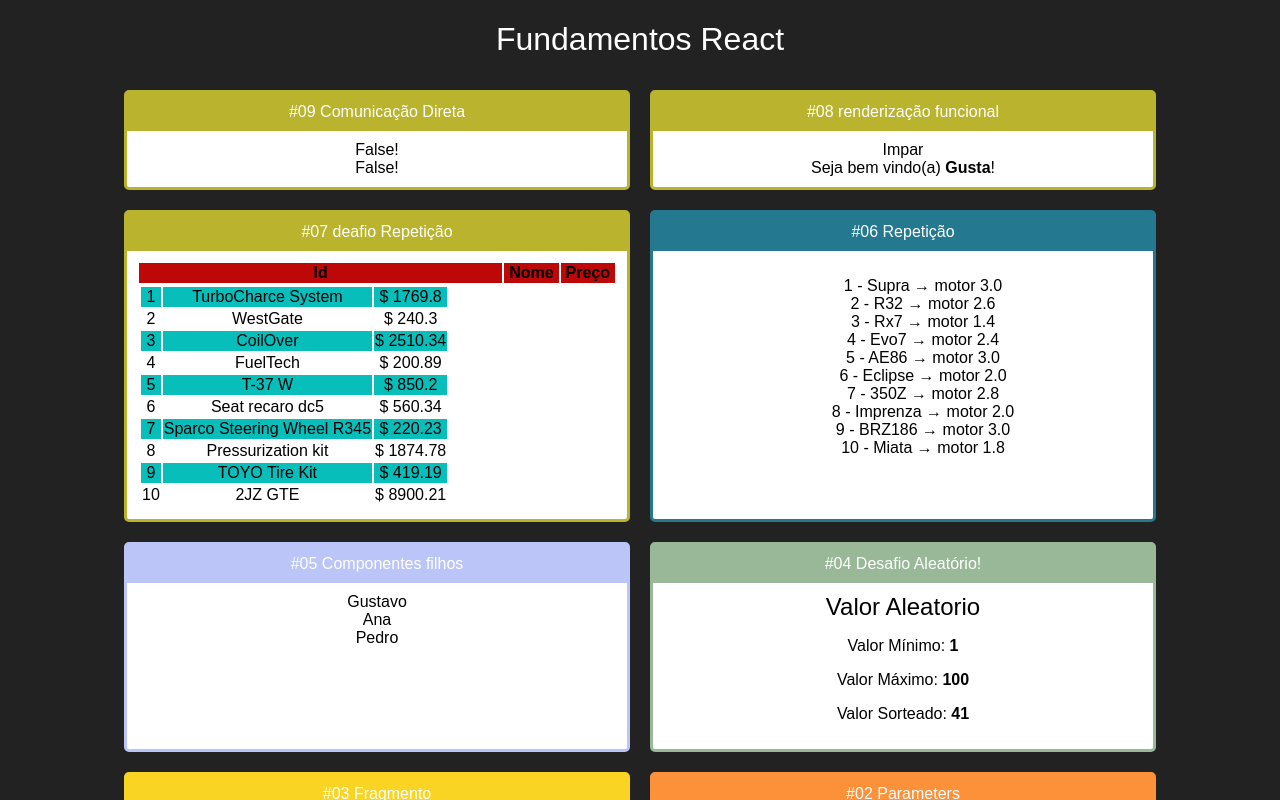
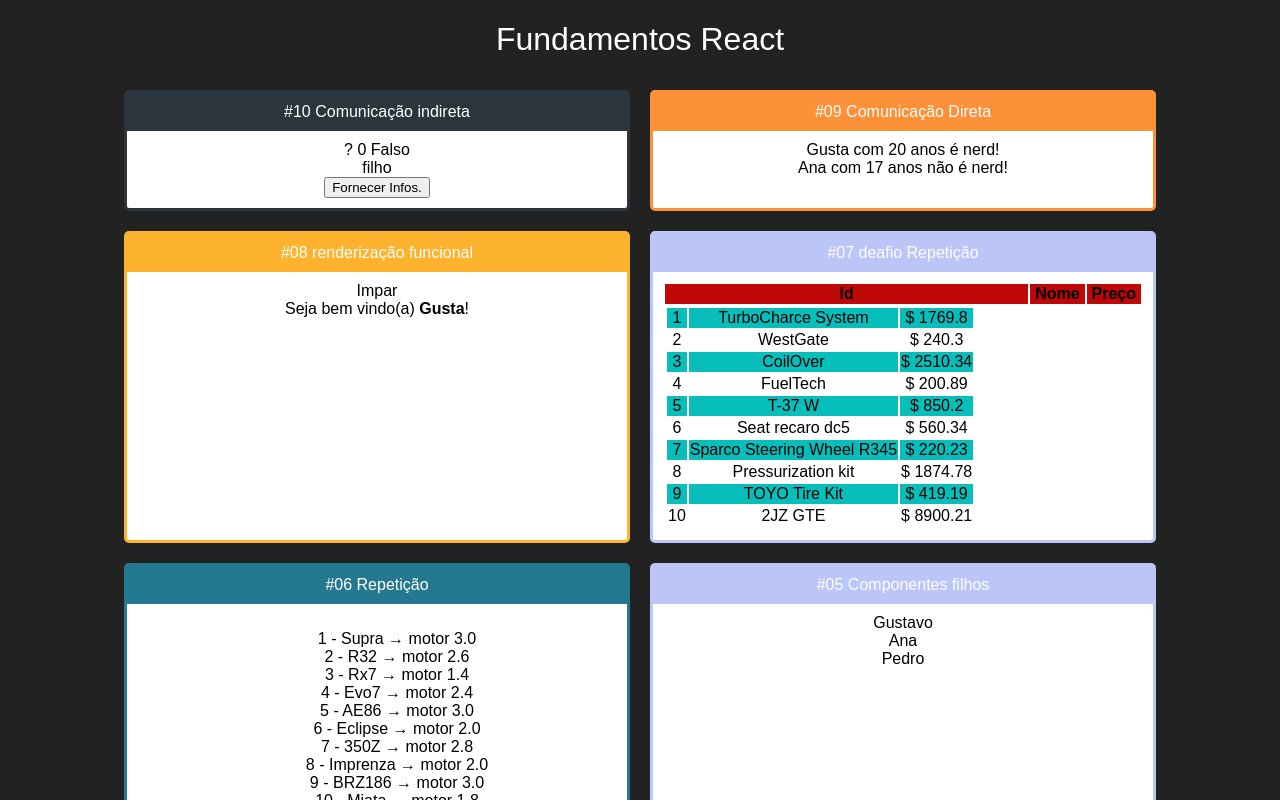
Before and after one commit to gustavo-silva-clear/Fundamentos_React, a React (Create React App) app: page / in a window 1280 px wide. Shown: the top 800 px of the page. Built offline with nearby package versions, Linux system fonts and the light colour scheme.

Commit message:
feat: Stateful Component

```diff
--- a/src/App.jsx
+++ b/src/App.jsx
@@ -1,7 +1,8 @@
 import React from "react";
 import './App.css'
 
-import DiretaPai from"./components/comunicacao/DiretaPai"
+import IndiretaPai from "./components/comunicacao/IndiretaPai";
+import DiretaPai from "./components/comunicacao/DiretaPai"
 import UsuarioInfo from "./components/condicional/UsuarioInfo";
 import ParOuImpar from "./components/condicional/ParOuImpar";
 import Produtos from "./components/repeticao/TabelaProdutos";
@@ -24,18 +25,24 @@ export default props => {
 
             <div className="Cards">
 
-                <Card titulo="#09 Comunicação Direta" color="#bab32e">
+                <Card titulo="#10 Comunicação indireta" color="#2A363B">
 
-                   <DiretaPai></DiretaPai>
+                    <IndiretaPai></IndiretaPai>
 
                 </Card>
 
-                <Card titulo="#08 renderização funcional" color="#bab32e">
+                <Card titulo="#09 Comunicação Direta" color="#FC913A">
+
+                    <DiretaPai></DiretaPai>
+
+                </Card>
+
+                <Card titulo="#08 renderização funcional" color="#feb32e">
                     <ParOuImpar numero={21}></ParOuImpar>
                     <UsuarioInfo usuario={{ nome: 'Gusta' }} />
                 </Card>
 
-                <Card titulo="#07 deafio Repetição" color="#bab32e">
+                <Card titulo="#07 deafio Repetição" color="#bbc5f8">
                     <Produtos />
                 </Card>
 
--- a/src/components/comunicacao/DiretaFilho.jsx
+++ b/src/components/comunicacao/DiretaFilho.jsx
@@ -5,9 +5,9 @@ export default props => {
 return (
 
     <div>
-        <span>{props.texto}</span>
-        <span>{props.numero}</span>
-        <span>{props.bool ? ' Verdadeiro' : 'False'}!</span>
+        <span>{props.nome} com  </span>
+        <span>{props.idade} anos</span>
+        <span>{props.nerd ? ' é nerd' : ' não é nerd'}!</span>
     </div>
 )
 
--- /dev/null
+++ b/src/components/comunicacao/IndiretaFilho.jsx
@@ -0,0 +1,22 @@
+import React from 'react'
+
+export default props => {
+
+    const cb = props.quandoClicar
+
+    const gerarIdade = () => parseInt(Math.random() * (10 - 50))
+    const gerarNerd = () => Math.random() > 0.5
+
+    return (
+        <div>
+            <div>
+                filho
+            </div>
+            <button onClick={ _ => cb('Jão' , gerarIdade() ,  true)}>
+
+                Fornecer Infos.</button>
+        </div>
+
+    )
+
+}
--- /dev/null
+++ b/src/components/comunicacao/IndiretaPai.jsx
@@ -0,0 +1,32 @@
+import React , { useState} from 'react'
+import IndiretaFilho from './IndiretaFilho'
+
+export default props => {
+
+     const [nome , setNome] = useState('?');
+     const [idade , setIdade] = useState(0)
+     const [nerd , setNerd] = useState(false);
+
+    function fornecerInfos(nome, idade, nerd) {
+
+       setNome(nome)
+        setIdade(idade)
+        setNerd(nerd)
+    }
+
+    return (
+        <div>
+
+            <div>
+                <span>{nome} </span>
+                <span>{idade} </span>
+                <span> {nerd ? 'Verdadeiro' : 'Falso'}</span>
+            </div>
+
+            <IndiretaFilho quandoClicar={fornecerInfos}></IndiretaFilho>
+
+        </div>
+
+    )
+
+}
```
